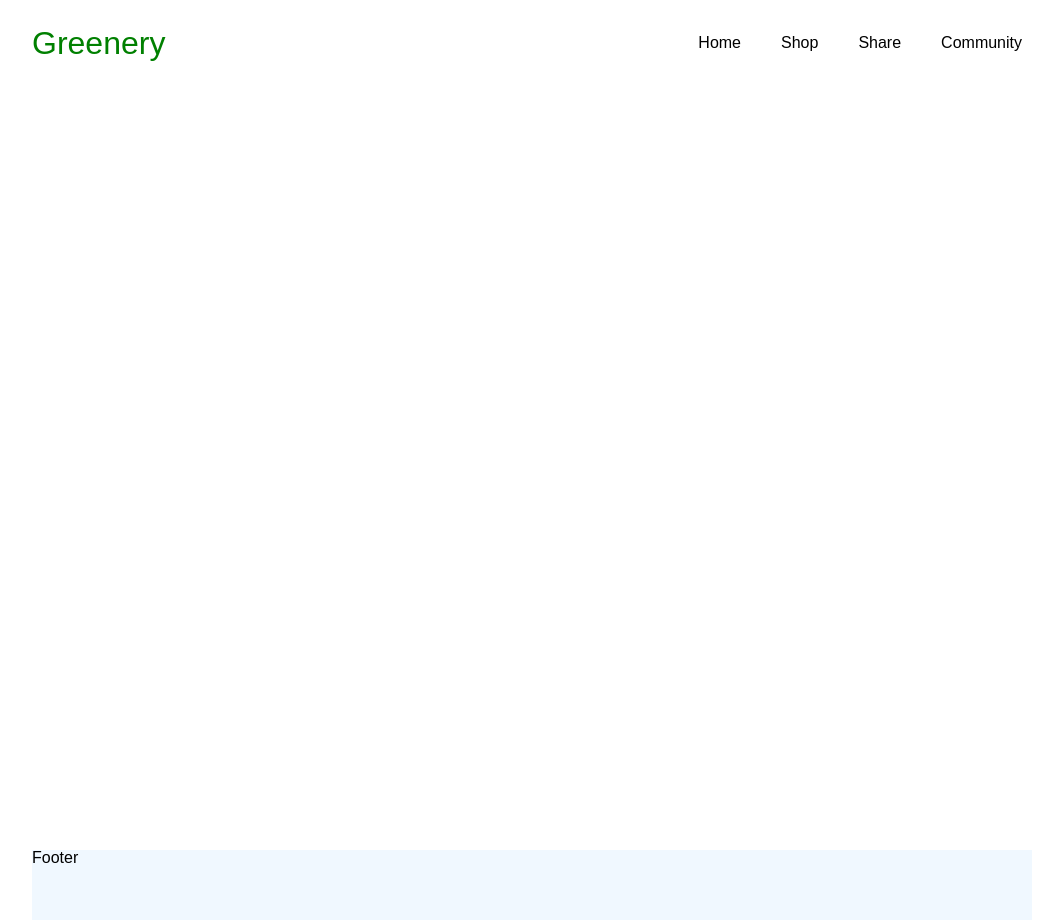
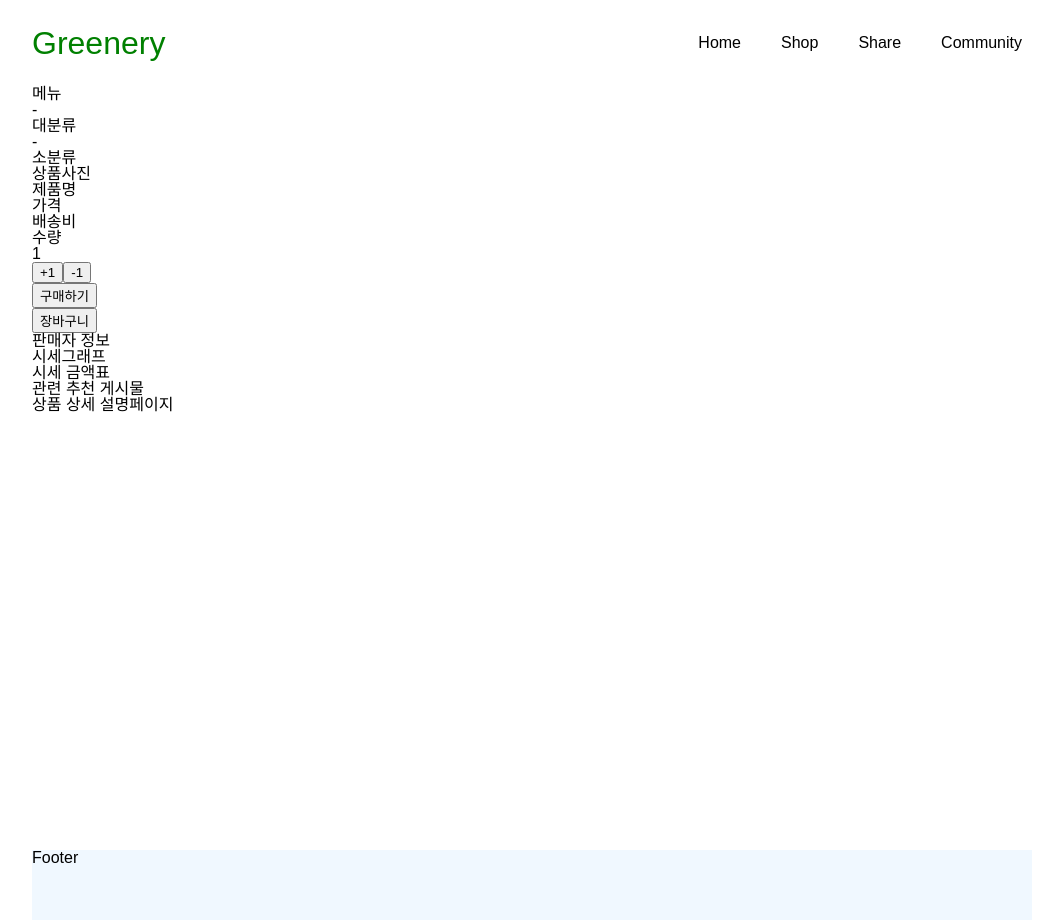
Before and after one commit to likelion10th-greenery/greenery-react-client, a React (Create React App) app: page /shop/detail in a window 1280 px wide. Shown: the whole page, without its empty margins (108-1171 px from the left). Built offline with nearby package versions, Linux system fonts and the light colour scheme.

Commit message:
Update: test
Signed-off-by: Anas-wg <false90@naver.com>

```diff
--- /dev/null
+++ b/src/components/shop/detailPage/Counter.js
@@ -0,0 +1,21 @@
+import React, { useState } from 'react';
+
+const Counter = () => {
+	const [count, setCount] = useState(1);
+
+	const onIncrease = () => {
+		setCount(prevCount => prevCount + 1);
+	};
+	const onDecrease = () => {
+		setCount(prevCount => prevCount - 1);
+	};
+	return (
+		<>
+			<h1>{count}</h1>
+			<button onClick={onIncrease}>+1</button>
+			<button onClick={onDecrease}>-1</button>
+		</>
+	);
+};
+
+export default Counter;
--- /dev/null
+++ b/src/components/shop/detailPage/index.js
@@ -0,0 +1,51 @@
+import Counter from './Counter';
+import './index.css';
+
+function DetailPage() {
+	return (
+		<div className="App">
+			<div className="Category">
+				<p>메뉴</p>
+				<p>-</p>
+				<p>대분류</p>
+				<p>-</p>
+				<p>소분류</p>
+			</div>
+			<div>
+				<p>상품사진</p>
+			</div>
+			<div className="PlantExplain">
+				<h2>제품명</h2>
+				<p>가격</p>
+				<p>배송비</p>
+				<div>
+					수량
+					<Counter />
+				</div>
+				<div className="BuyBtn">
+					<button>구매하기</button>
+				</div>
+				<div className="BasketBtn">
+					<button>장바구니</button>
+				</div>
+				<div className="SellerInfo">
+					<p>판매자 정보</p>
+				</div>
+			</div>
+			<div className="PriceGraph">
+				<p>시세그래프</p>
+			</div>
+			<div className="PriceTable">
+				<p>시세 금액표</p>
+			</div>
+			<div className="PostRef">
+				<p>관련 추천 게시물</p>
+			</div>
+			<div className="ProductDetail">
+				<p>상품 상세 설명페이지</p>
+			</div>
+		</div>
+	);
+}
+
+export default DetailPage;
--- a/src/routes/Routes.js
+++ b/src/routes/Routes.js
@@ -3,12 +3,14 @@ import { Routes as Router, Route } from 'react-router-dom';
 import Home from '../components/home';
 import SalesPost from '../components/salespost';
 import Shop from '../components/shop';
+import DetailPage from '../components/shop/detailPage';
 
 const Routes = () => {
 	return (
 		<Router>
 			<Route path="/" element={<Home />} />
 			<Route path="/shop" element={<Shop />} />
+			<Route path="/shop/detail" element={<DetailPage />} />
 			<Route path="/salespost" element={<SalesPost />} />
 		</Router>
 	);
```
Also changed, not shown: package.json (+9 -1 lines), src/components/shop/detailPage/index.css (added), 2 other files (tests, documents, lock files or other folders).
